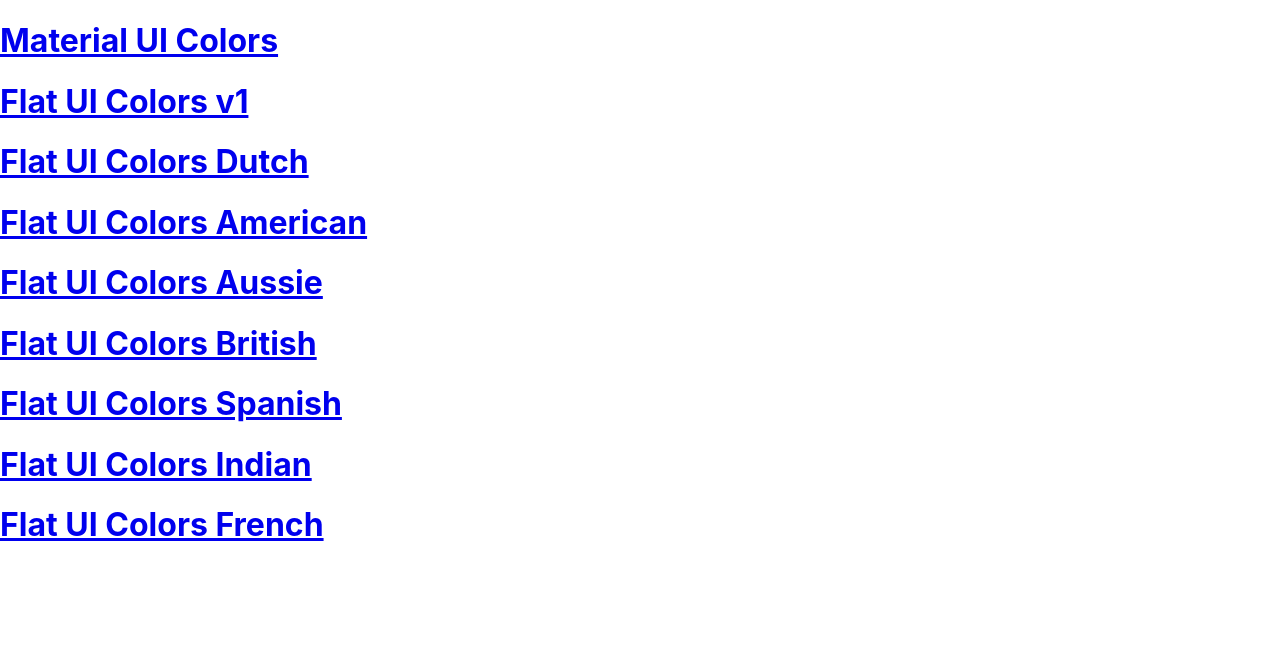
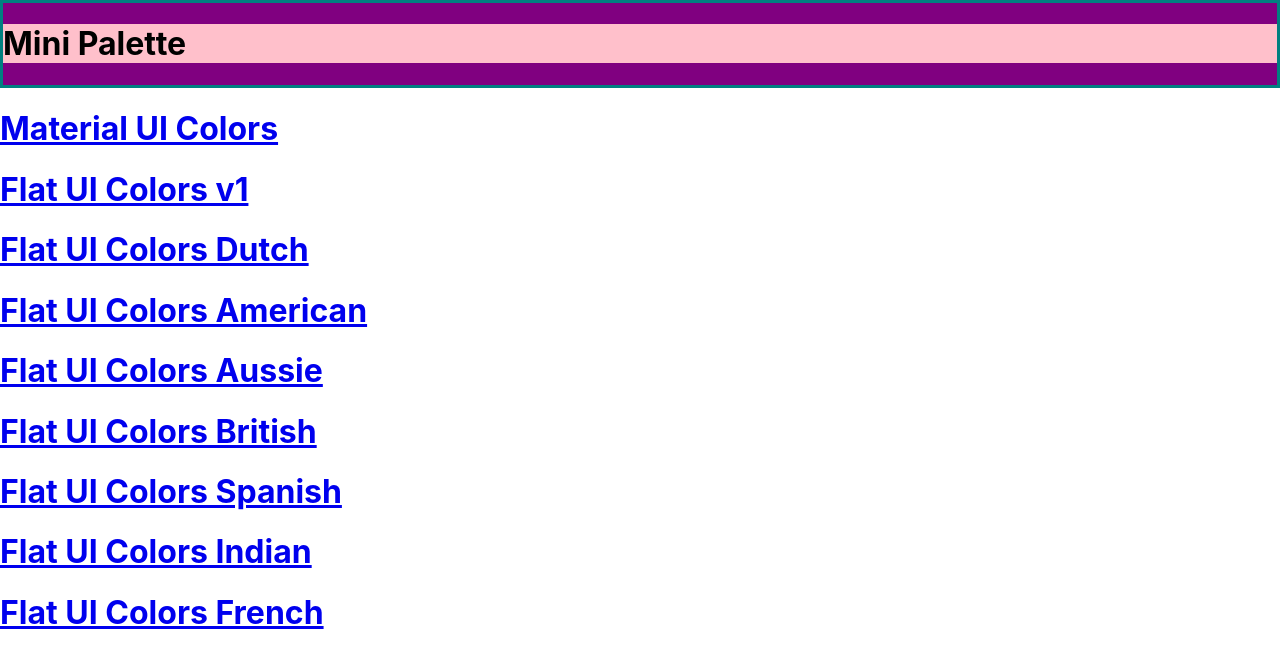
Before and after one commit to gustavo-camello/color_app, a React (Create React App) app: page / in a window 1280 px wide. Shown: the top 668 px of the page. Built offline with nearby package versions, Linux system fonts and the light colour scheme.

Commit message:
add withStyles and create MiniPalette component

```diff
--- a/package.json
+++ b/package.json
@@ -5,6 +5,7 @@
   "dependencies": {
     "@material-ui/core": "^4.11.0",
     "@material-ui/icons": "^4.9.1",
+    "@material-ui/styles": "^4.10.0",
     "@testing-library/jest-dom": "^5.11.4",
     "@testing-library/react": "^11.1.0",
     "@testing-library/user-event": "^12.1.10",
--- /dev/null
+++ b/src/MiniPalette.js
@@ -0,0 +1,23 @@
+import React from 'react';
+import {withStyles} from '@material-ui/styles';
+
+const styles = {
+    main: {
+        backgroundColor: "purple",
+        border: "3px solid teal"
+    },
+    secondary: {
+        backgroundColor: 'pink'
+    }
+}
+
+function MiniPalette (props) {
+    const {classes} = props;
+    return (
+        <div className={classes.main}>
+            <h1 className={classes.secondary}>Mini Palette</h1>
+        </div>
+    )
+}
+
+export default withStyles(styles) (MiniPalette);
--- a/src/PaletteList.js
+++ b/src/PaletteList.js
@@ -1,5 +1,5 @@
 import React from 'react';
-import Palette from './Palette';
+import MiniPalette from './MiniPalette';
 import {Link} from 'react-router-dom';
 
 class PaletteList extends React.Component {
@@ -7,6 +7,7 @@
         const { palettes } = this.props;
         return (
             <div>
+                <MiniPalette />
                 {palettes.map(palette => (
                     <Link to={`/palette/${palette.id}`}><h1>{palette.paletteName}</h1></Link>
                 ))}
```
